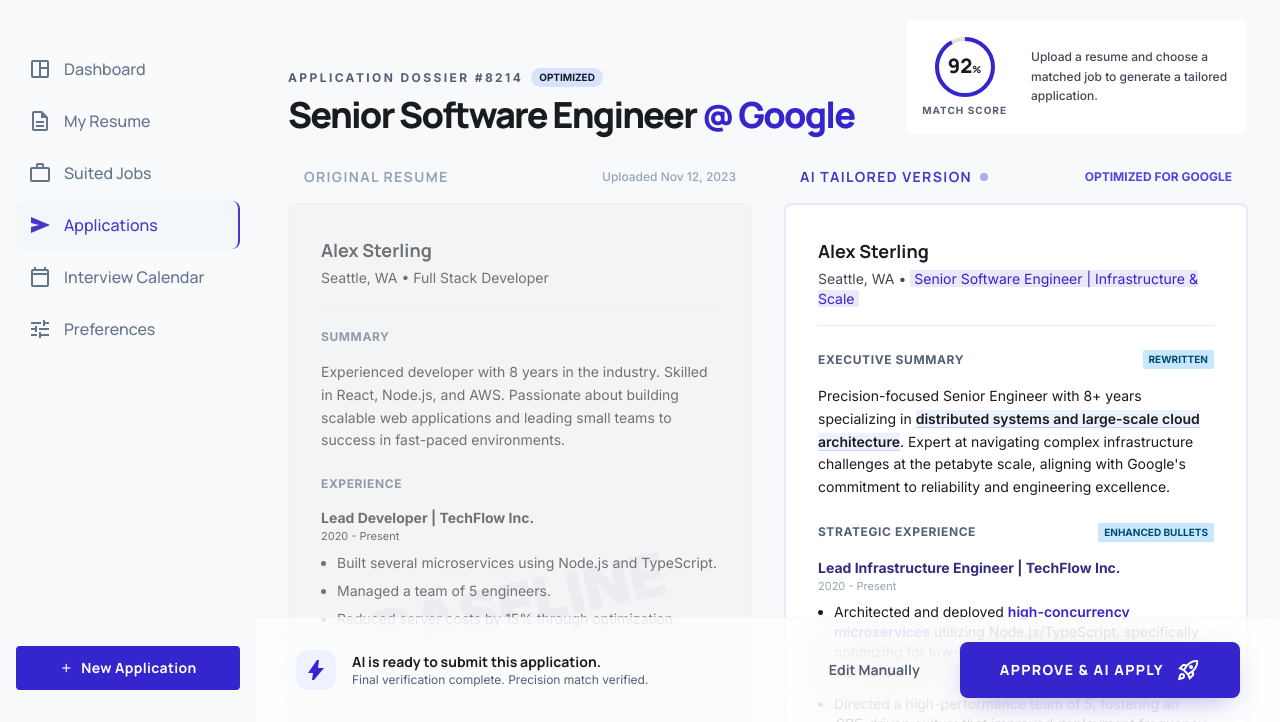
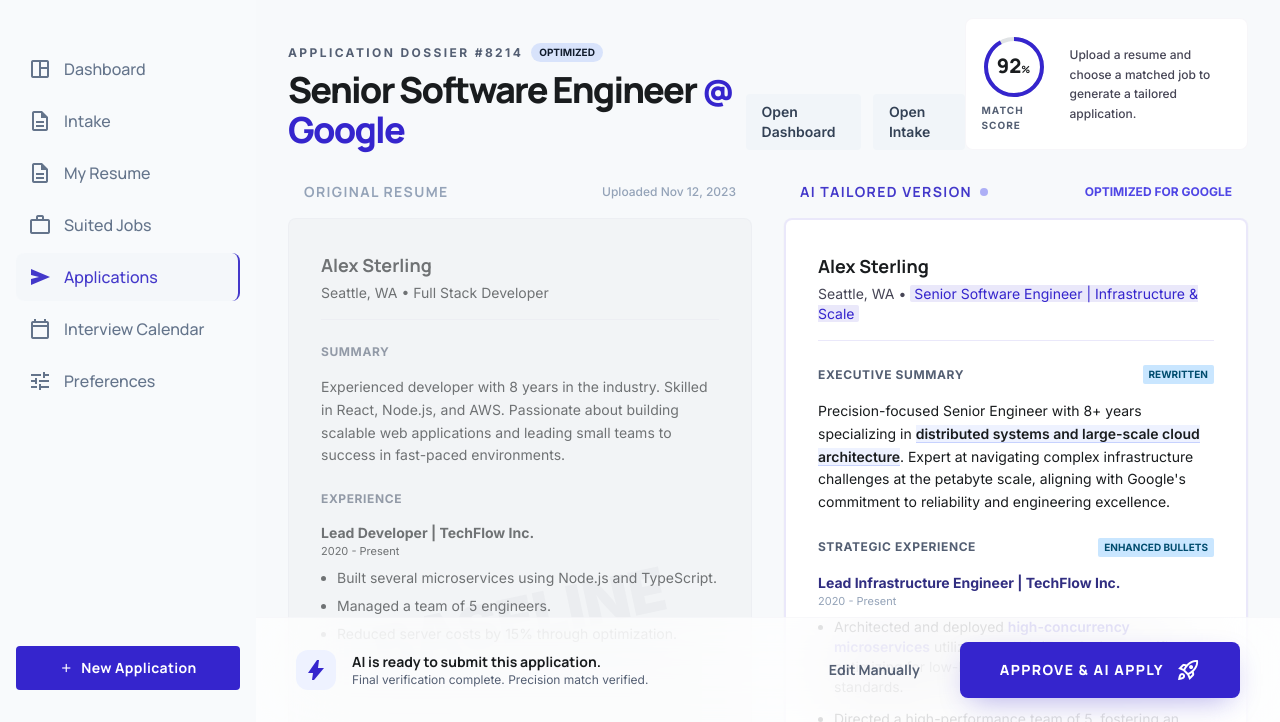
Before and after one commit to udayprakashchamakuri-beep/ApplyPilot, a website: page tailoring.html in a window 1280 px wide. Shown: the part 78-800 px from the top of the page. Drawn offline with nearby package versions, Linux system fonts and the light colour scheme.

Commit message:
Add Intake navigation and clear dashboard shortcuts in suited jobs and applications

```diff
--- a/tailoring.html
+++ b/tailoring.html
@@ -111,6 +111,10 @@
           <span class="material-symbols-outlined">space_dashboard</span>
           <span class="font-['Manrope'] font-medium">Dashboard</span>
         </a>
+        <a class="flex items-center gap-3 px-3 py-3 rounded-xl transition-colors text-slate-500 dark:text-slate-400 hover:bg-slate-200/50 dark:hover:bg-slate-800/50" href="index.html">
+          <span class="material-symbols-outlined">description</span>
+          <span class="font-['Manrope'] font-medium">Intake</span>
+        </a>
         <a class="flex items-center gap-3 px-3 py-3 rounded-xl transition-colors text-slate-500 dark:text-slate-400 hover:bg-slate-200/50 dark:hover:bg-slate-800/50" href="resume.html">
           <span class="material-symbols-outlined">description</span>
           <span class="font-['Manrope'] font-medium">My Resume</span>
@@ -172,6 +176,10 @@
               <span class="px-2 py-0.5 rounded-full bg-secondary-fixed text-on-secondary-fixed text-[10px] font-bold">OPTIMIZED</span>
             </div>
             <h1 class="text-4xl font-extrabold text-on-surface font-headline tracking-tighter" data-tailoring-title>Senior Software Engineer <span class="text-primary">@ Google</span></h1>
+          </div>
+          <div class="flex items-center gap-3">
+            <a href="insights.html" class="px-4 py-2 rounded-lg bg-slate-100 text-slate-700 text-sm font-semibold">Open Dashboard</a>
+            <a href="index.html" class="px-4 py-2 rounded-lg bg-slate-100 text-slate-700 text-sm font-semibold">Open Intake</a>
           </div>
           <div class="bg-surface-container-lowest p-4 rounded-xl flex items-center gap-6 border border-outline-variant/15">
             <div class="flex flex-col items-center">
```
Also changed, not shown: dashboard.html (+5 -0 lines).
